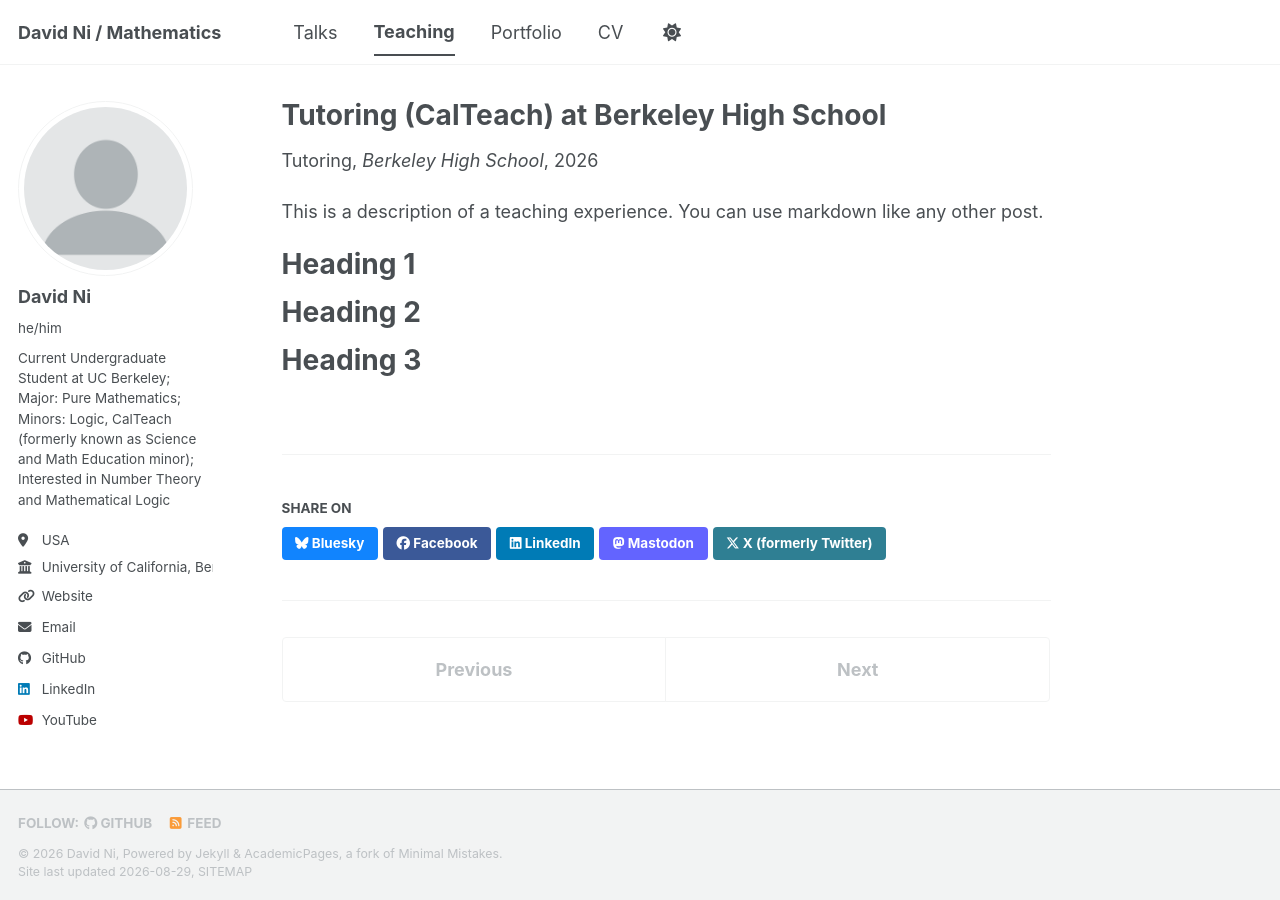
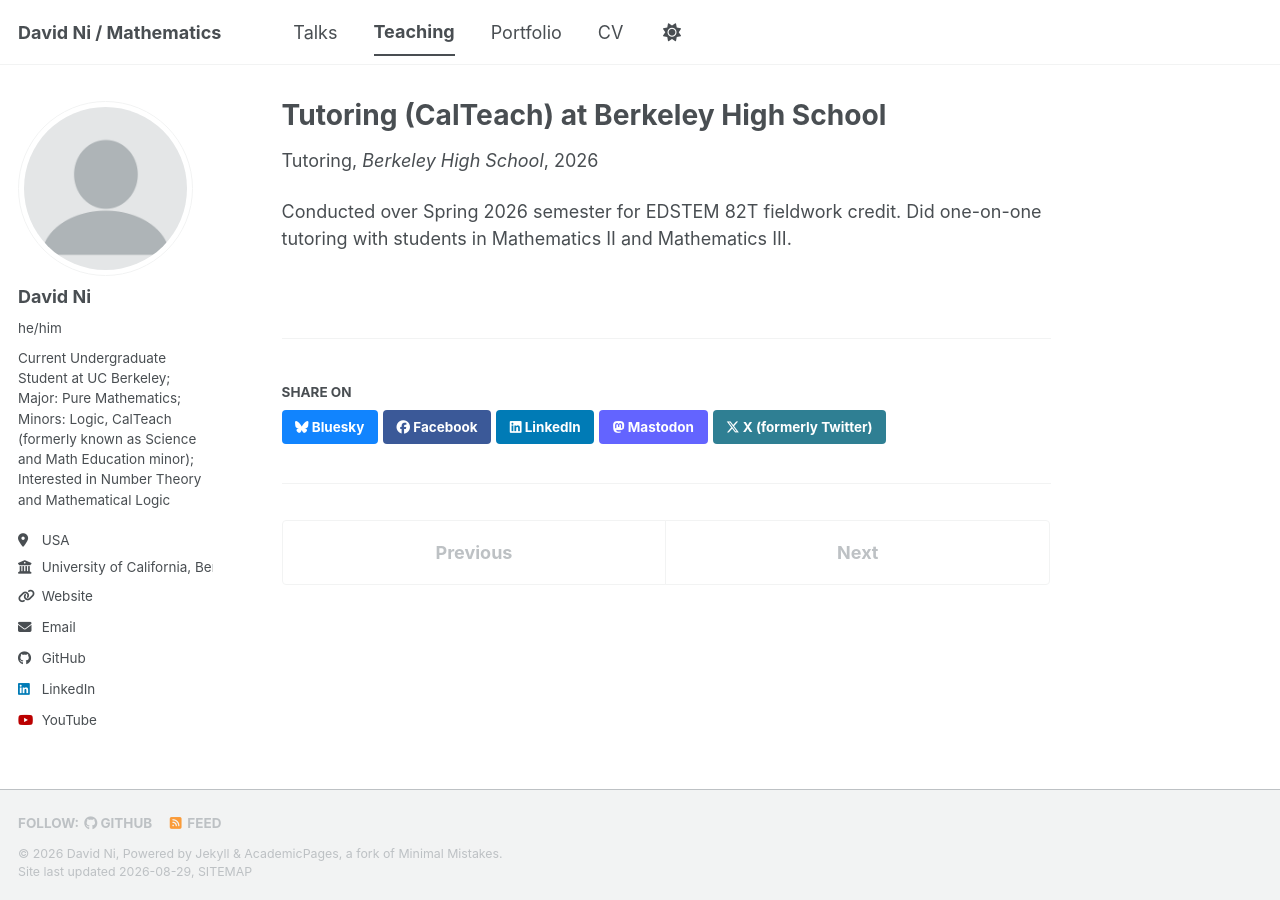
Before and after one commit to L0gicia/L0gicia.github.io, a Jekyll site: the page built from _teaching/2026-spring-teaching-1.md, in a window 1280 px wide. Built offline with Jekyll 4.4.1, drawn with Linux system fonts in a browser that asks for light colours; a style sheet for code colours, icons or effects is not loaded.

Commit message:
Update teaching experience description
Removed placeholder text and added details about tutoring.

```diff
--- a/_teaching/2026-spring-teaching-1.md
+++ b/_teaching/2026-spring-teaching-1.md
@@ -8,13 +8,4 @@ date: 2026-02-09
 location: "Berkeley, CA, USA"
 ---
 
-This is a description of a teaching experience. You can use markdown like any other post.
-
-Heading 1
-======
-
-Heading 2
-======
-
-Heading 3
-======
+Conducted over Spring 2026 semester for EDSTEM 82T fieldwork credit. Did one-on-one tutoring with students in Mathematics II and Mathematics III.
```
